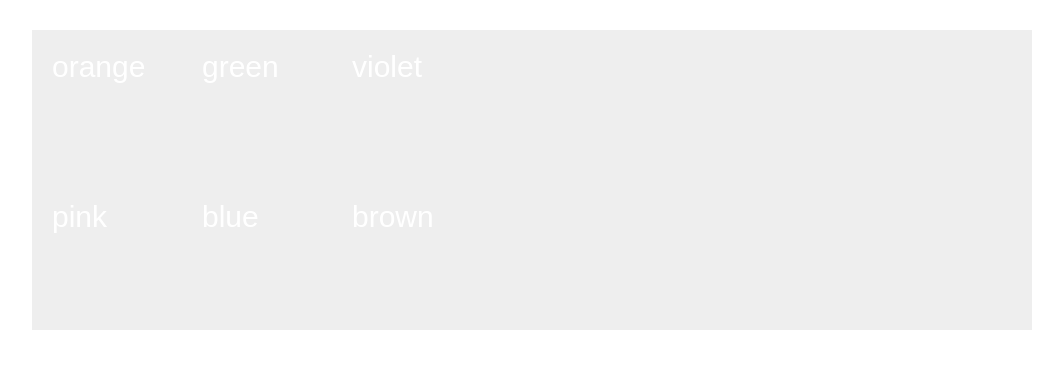
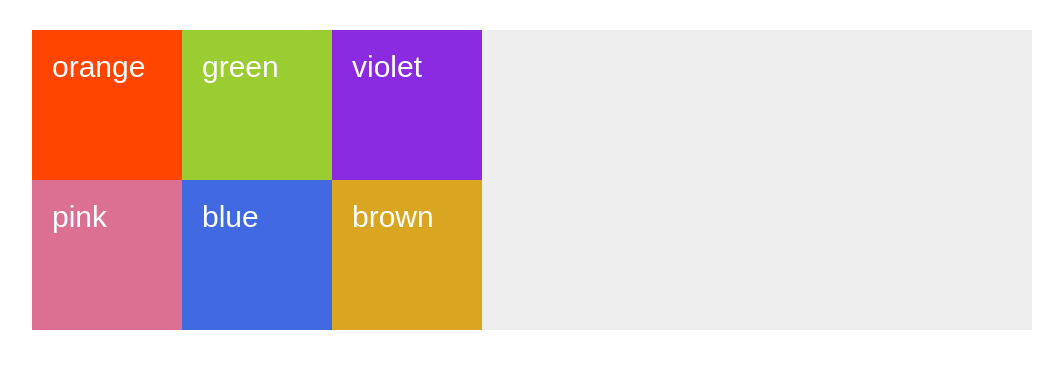
Before and after one commit to markovich692/CSS-GRID-BASICS-and-PRACTICE, a website: page index.html in a window 1280 px wide. Shown: the whole page, without its empty margins (108-1171 px from the left). Drawn offline with Linux system fonts and the light colour scheme.

Commit message:
defines background-color to all items

```diff
--- a/main.scss
+++ b/main.scss
@@ -34,21 +34,27 @@ body {
   font-family: sans-serif;
   color: white;
 
-  &--item1 {
+  &--1 {
+    background-color: orangered;
   }
 
-  &--item2 {
+  &--2 {
+    background-color: yellowgreen;
   }
 
-  &--item3 {
+  &--3 {
+    background-color: blueviolet;
   }
 
-  &--item4 {
+  &--4 {
+    background-color: palevioletred;
   }
 
-  &--item5 {
+  &--5 {
+    background-color: royalblue;
   }
 
-  &--item6 {
+  &--6 {
+    background-color: goldenrod;
   }
 }
```
Also changed, not shown: dist/main.css, 1 other file.
